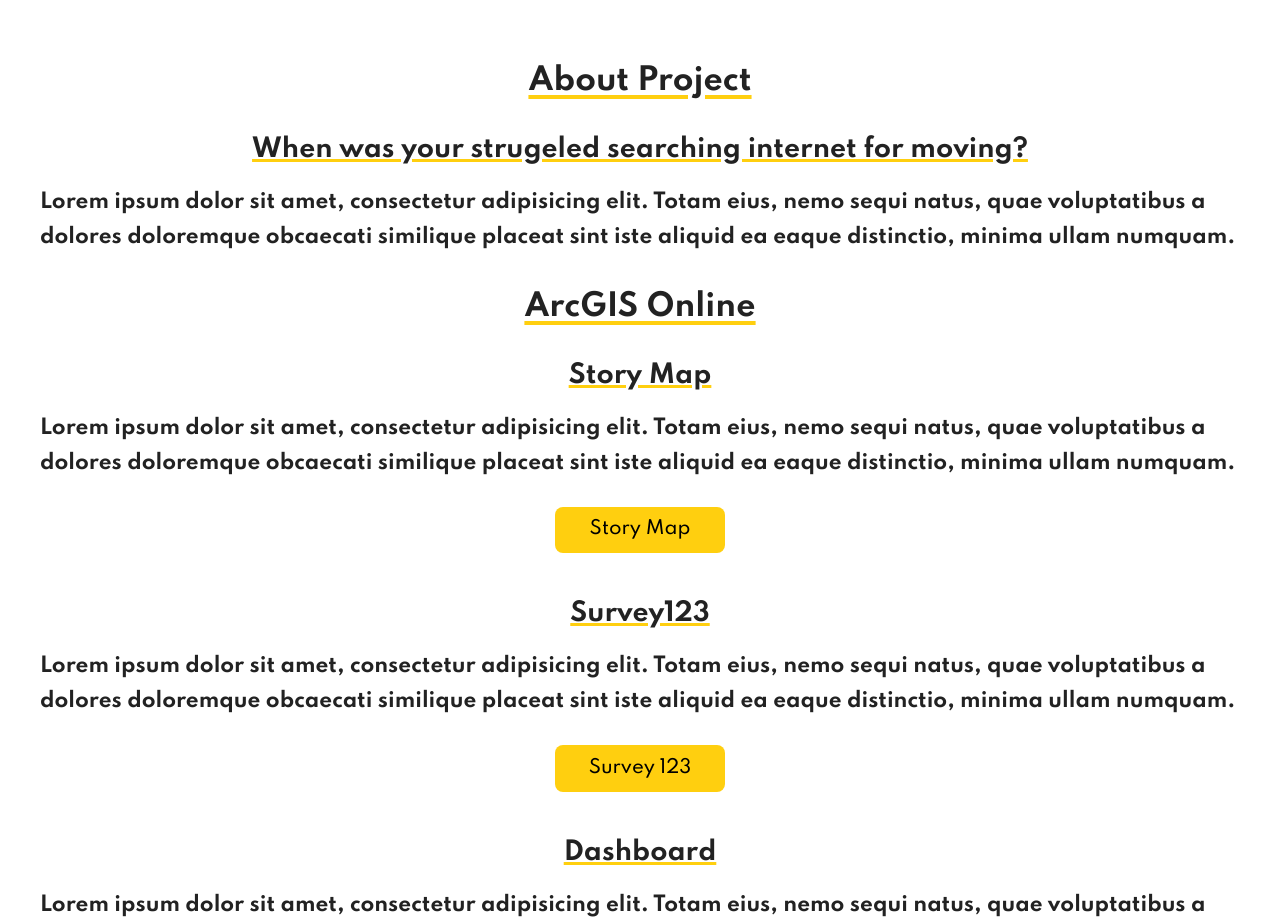
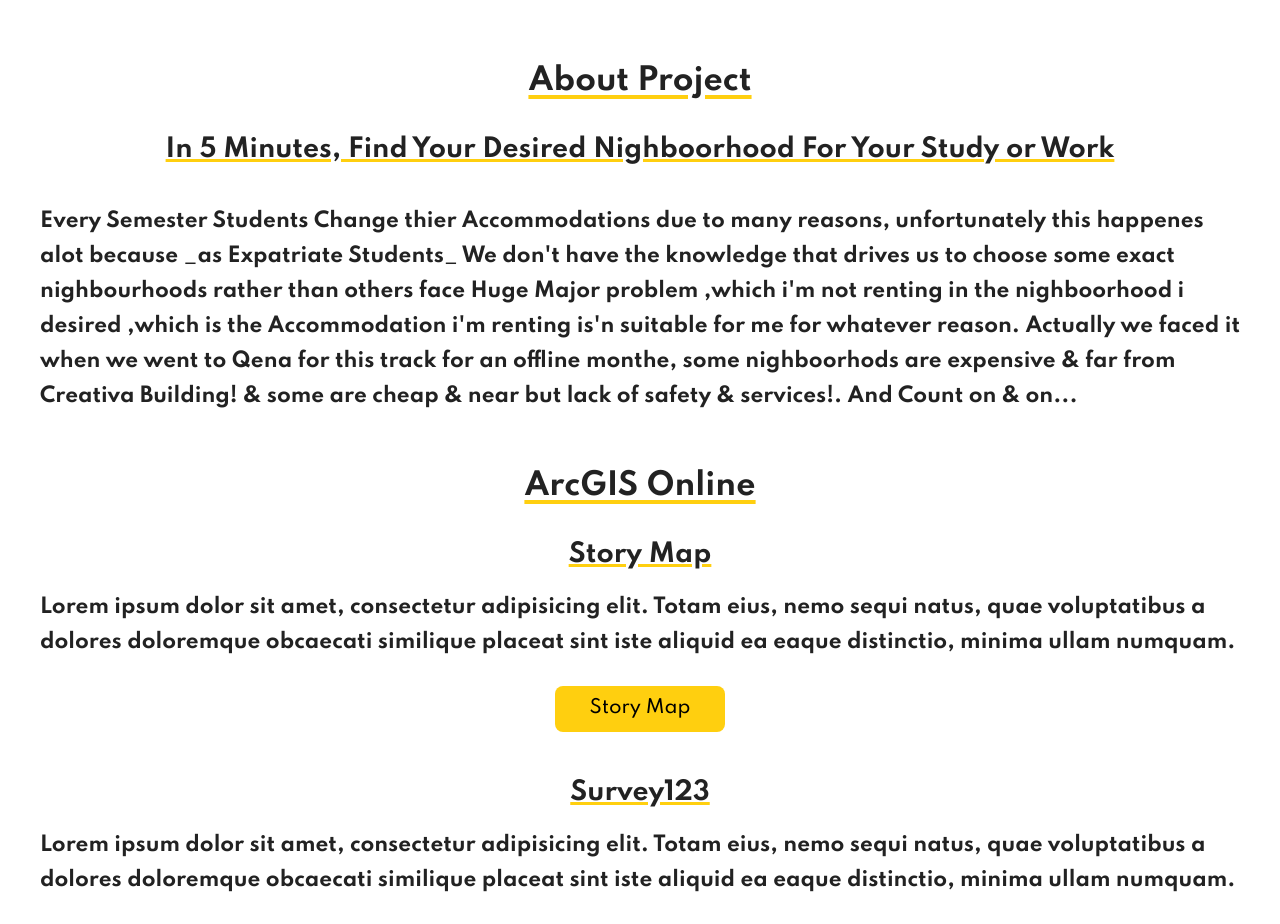
Before and after one commit to Eng-Khalaf/GIS-ITI-Project, a plain HTML site: page index.html in a window 1280 px wide. Shown: the part 940-1864 px from the top of the page. Drawn offline with Linux system fonts and the light colour scheme.

Commit message:
8/11 morning 2

```diff
--- a/index.html
+++ b/index.html
@@ -24,9 +24,9 @@
       /></a>
       <div>
         <ul id="navbar">
-          <li><a class="active" href="index.html">About Project</a></li>
-          <li><a href="shop.html">ArcGIS Online</a></li>
-          <li><a href="contact.html">Contact Us</a></li>
+          <li><a class="active" href="#about">About Project</a></li>
+          <li><a href="#about">ArcGIS Online</a></li>
+          <li><a href="#contact">Contact Us</a></li>
         </ul>
       </div>
     </section>
@@ -42,14 +42,26 @@
 
     <section id="about">
       <h3>About Project</h3>
-      <h4>When was your strugeled searching internet for moving?</h4>
+      <h4>
+        In 5 Minutes, Find Your Desired Nighboorhood For Your Study or Work
+      </h4>
+      <br />
+      <h5>
+        Every Semester Students Change thier Accommodations due to many reasons,
+        unfortunately this happenes alot because _as Expatriate Students_ We don't have the knowledge
+        that drives us to choose some exact nighbourhoods rather than others
+
+        face Huge
+        Major problem ,which i'm not renting in the nighboorhood i desired
+        ,which is the Accommodation i'm renting is'n suitable for me for
+        whatever reason. Actually we faced it when we went to Qena for this
+        track for an offline monthe, some nighboorhods are expensive & far from
+        Creativa Building! & some are cheap & near but lack of safety &
+        services!. And Count on & on...
+      </h5>
+
       <div>
-        <h5>
-          Lorem ipsum dolor sit amet, consectetur adipisicing elit. Totam eius,
-          nemo sequi natus, quae voluptatibus a dolores doloremque obcaecati
-          similique placeat sint iste aliquid ea eaque distinctio, minima ullam
-          numquam.
-        </h5>
+        <h5></h5>
       </div>
     </section>
 
--- a/style.css
+++ b/style.css
@@ -177,8 +177,3 @@ h6 {
   padding: 2rem;
 
 }
-
-/* #cardHolder div a {
-  display: flex;
-  flex-direction: row;
-} */
```
